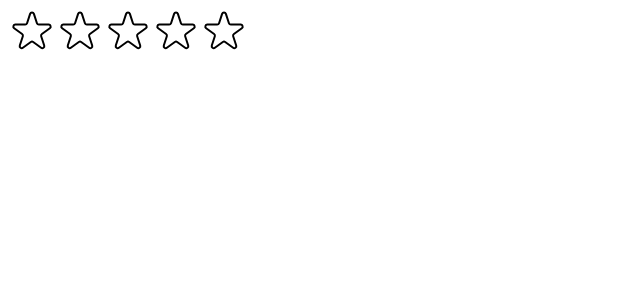
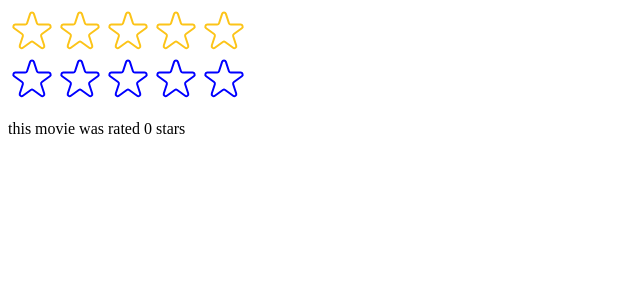
Before and after one commit to shanmuga-priya-tech/usepopcorn, a React (Create React App) app: page / in a window 1280 px wide. Shown: the top 300 px of the page, without its empty margins (0-640 px from the left). Built offline with nearby package versions, Linux system fonts and the light colour scheme.

Commit message:
made a star component as API for reusability by including various prototype to customize starcomponent

```diff
--- a/src/StarRating.js
+++ b/src/StarRating.js
@@ -1,4 +1,5 @@
 import { useState } from "react";
+import PropTypes from "prop-types";
 
 const containerStyle = {
   display: "flex",
@@ -10,21 +11,42 @@
   display: "flex",
 };
 
-const text = {
-  lineHeight: "1",
-  margin: "0",
+StarRating.propTypes = {
+  maxRating: PropTypes.number,
+  defaultRating: PropTypes.number,
+  color: PropTypes.string,
+  size: PropTypes.number,
+  message: PropTypes.array,
+  className: PropTypes.string,
+  onsetRating: PropTypes.func,
 };
 
-export default function StarRating({ maxRating = 5 }) {
-  const [rating, setRating] = useState(0);
+export default function StarRating({
+  maxRating = 5,
+  color = "#fcc419",
+  size = 48,
+  className = "",
+  message = [],
+  defaultRating = 0,
+  onsetRating,
+}) {
+  const [rating, setRating] = useState(defaultRating);
   const [tempRating, setTempRating] = useState(0);
 
   function handleRating(rating) {
     setRating(rating);
+    onsetRating(rating);
   }
 
+  const text = {
+    lineHeight: "1",
+    margin: "0",
+    color: color,
+    fontSize: `${size / 1.5}px`,
+  };
+
   return (
-    <div style={containerStyle}>
+    <div style={containerStyle} className={className}>
       <div style={starContainer}>
         {Array.from({ length: maxRating }, (_, i) => (
           <Star
@@ -33,21 +55,28 @@
             full={tempRating ? tempRating >= i + 1 : rating >= i + 1}
             onHoverIn={() => setTempRating(i + 1)}
             onHoverOut={() => setTempRating(0)}
+            color={color}
+            size={size}
           />
         ))}
       </div>
-      <p style={text}>{tempRating || rating || ""}</p>
+      <p style={text}>
+        {message.length === maxRating
+          ? message[tempRating ? tempRating - 1 : rating - 1]
+          : tempRating || rating || ""}
+      </p>
     </div>
   );
 }
 
-const star = {
-  width: "48px",
-  height: "48px",
-  display: "block",
-  cursor: "pointer",
-};
-function Star({ onRate, full, onHoverIn, onHoverOut }) {
+function Star({ onRate, full, onHoverIn, onHoverOut, color, size }) {
+  const star = {
+    width: `${size}px`,
+    height: `${size}px`,
+    display: "block",
+    cursor: "pointer",
+  };
+
   return (
     <span
       role="button"
@@ -60,8 +89,8 @@
         <svg
           xmlns="http://www.w3.org/2000/svg"
           viewBox="0 0 20 20"
-          fill="#000"
-          stroke="#000"
+          fill={color}
+          stroke={color}
         >
           <path d="M9.049 2.927c.3-.921 1.603-.921 1.902 0l1.07 3.292a1 1 0 00.95.69h3.462c.969 0 1.371 1.24.588 1.81l-2.8 2.034a1 1 0 00-.364 1.118l1.07 3.292c.3.921-.755 1.688-1.54 1.118l-2.8-2.034a1 1 0 00-1.175 0l-2.8 2.034c-.784.57-1.838-.197-1.539-1.118l1.07-3.292a1 1 0 00-.364-1.118L2.98 8.72c-.783-.57-.38-1.81.588-1.81h3.461a1 1 0 00.951-.69l1.07-3.292z" />
         </svg>
@@ -70,7 +99,7 @@
           xmlns="http://www.w3.org/2000/svg"
           fill="none"
           viewBox="0 0 24 24"
-          stroke="#000"
+          stroke={color}
         >
           <path
             strokeLinecap="round"
@@ -83,14 +112,3 @@
     </span>
   );
 }
-/*
-FULL STAR
-
-
-
-
-EMPTY STAR
-
-
-
-*/
--- a/src/index.js
+++ b/src/index.js
@@ -1,14 +1,31 @@
-import React from "react";
+import React, { useState } from "react";
 import ReactDOM from "react-dom/client";
 // import "./index.css";
 // import App from "./App";
 
 import StarRating from "./StarRating";
 
+function Test() {
+  const [movieRating, setMovieRating] = useState(0);
+
+  return (
+    <div>
+      <StarRating color="blue" maxRating={5} onsetRating={setMovieRating} />
+      <p>this movie was rated {movieRating} stars</p>
+    </div>
+  );
+}
+
 const root = ReactDOM.createRoot(document.getElementById("root"));
 root.render(
   <React.StrictMode>
     {/* <App /> */}
-    <StarRating maxRating={5} />
+    <StarRating
+      maxRating={5}
+      className="test"
+      message={["terrible", "bad", "ok", "good", "verygood"]}
+      defaultRating={0}
+    />
+    <Test />
   </React.StrictMode>
 );
```
